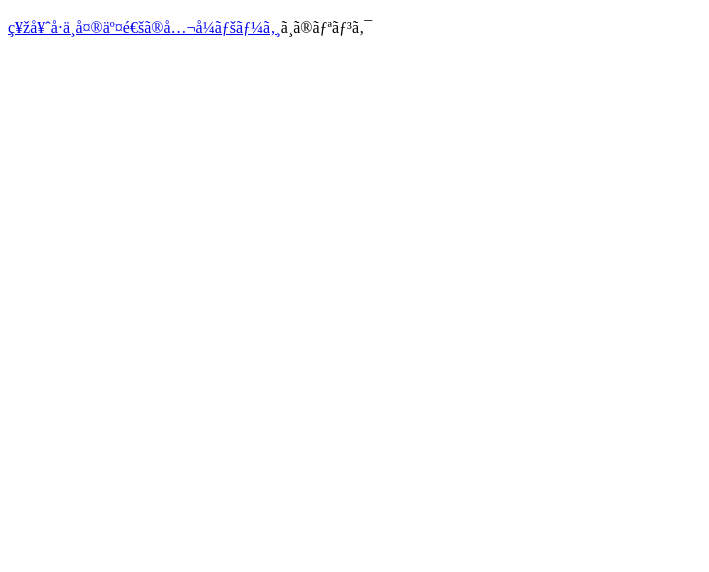
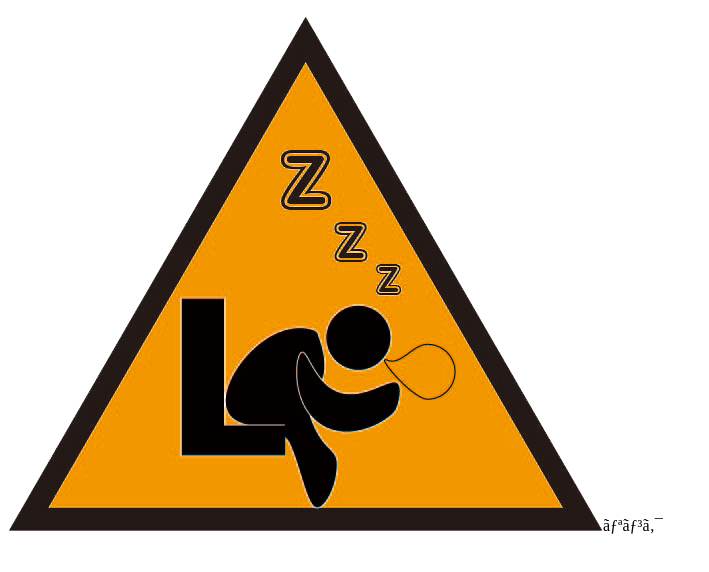
Before and after one commit to kougei073/web1-3, a plain HTML site: page index.html in a window 1280 px wide. Shown: the whole page, without its empty margins (0-709 px from the left). Drawn offline with Linux system fonts and the light colour scheme.

Commit message:
Update index.html

```diff
--- a/index.html
+++ b/index.html
@@ -3,9 +3,11 @@
 <head>
  <title>タイトル</title>
  <mata charset="utf-8">
- </head>
-<body>
+ <head>
+  </head>
+ <body>
 
- <p><a href="http://www.kanachu.co.jp/dia/">神奈川中央交通の公式ページ</a>へのリンク</p>
+ <p><a href="http://www.kanachu.co.jp/dia/"><img src="https://raw.githubusercontent.com/kougei073/web1-3/master/%E3%83%94%E3%82%AF%E3%83%88%E3%82%B0%E3%83%A9%E3%83%A0.jpg"alt="ピクトグラム
+  "/></a>リンク</p>
  </body>
 </html>
```
